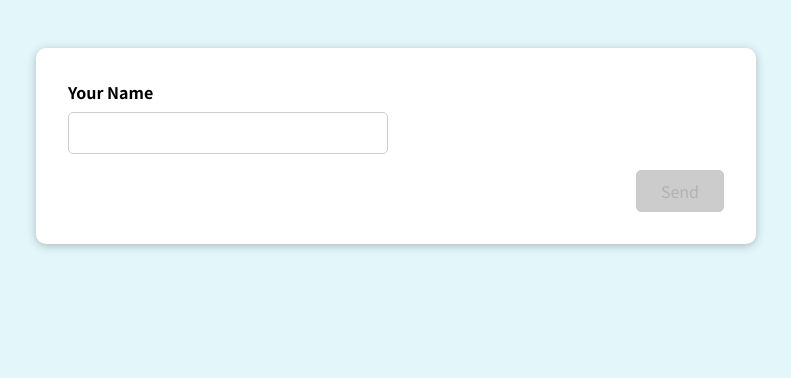
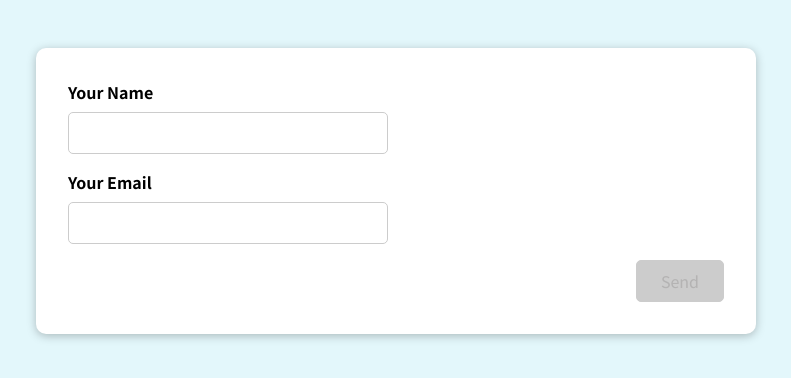
Before and after one commit to AnastasiaHaller/react_form, a React (Create React App) app: page / in a window 1280 px wide. Shown: the top 378 px of the page, without its empty margins (244-1035 px from the left). Built offline with nearby package versions, Linux system fonts and the light colour scheme.

Commit message:
add email input and validation

```diff
--- a/src/components/SomeInput.js
+++ b/src/components/SomeInput.js
@@ -4,12 +4,18 @@
 
   const [enteredName, setEnteredName] = useState("");
   const [wasNameInputTouched, setWasNameInputTouched] = useState(false);
+  const [enteredEmail, setEnteredEmail] = useState("");
+  const [wasEmailInputTouched, setWasEmailInputTouched] = useState(false);
 
   const isEnteredNameValid = enteredName.trim() !== '';
   const isNameInputInvalid = !isEnteredNameValid && wasNameInputTouched;
+
+  const isEnteredEmailValid = enteredEmail.includes('@');
+  const isEmailInputInvalid = !isEnteredEmailValid && wasEmailInputTouched;
+
   let isFormValid = false;
 
-  if (isEnteredNameValid) {
+  if (isEnteredNameValid && isEnteredEmailValid) {
     isFormValid = true;
   }
 
@@ -19,6 +25,14 @@
 
   const nameInputLostFocusHandler = (event) => {
     setWasNameInputTouched(true);
+  };
+
+  const emailInputChangeHandler = (event) => {
+    setEnteredEmail(event.target.value);
+  };
+
+  const emailInputLostFocusHandler = (event) => {
+    setWasEmailInputTouched(true);
   };
 
   const formSubmitHandler = (event) => {
@@ -31,11 +45,17 @@
     }
 
     console.log(enteredName);
+    console.log(enteredEmail);
+
     setEnteredName('');
     wasNameInputTouched(false);
+
+    setEnteredEmail('');
+    wasEmailInputTouched(false);
   };
 
   const nameInputClasses = !isNameInputInvalid ? 'form-control' : 'form-control invalid';
+  const emailInputClasses = !isEmailInputInvalid ? 'form-control' : 'form-control invalid';
 
   return (
     <form onSubmit={formSubmitHandler}>
@@ -50,6 +70,17 @@
         />
         {isNameInputInvalid && <p className="error-text">Enter Your Name</p>}
       </div>
+      <div className={emailInputClasses}>
+        <label htmlFor="email">Your Email</label>
+        <input
+          type="email"
+          id="email"
+          onChange={emailInputChangeHandler}
+          onBlur={emailInputLostFocusHandler}
+          value={enteredEmail}
+        />
+        {isEmailInputInvalid && <p className="error-text">Enter Your Email</p>}
+      </div>
       <div className="form-actions">
         <button disabled={!isFormValid}>Send</button>
       </div>
```
